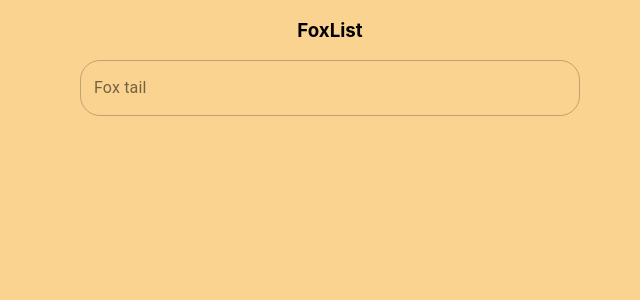
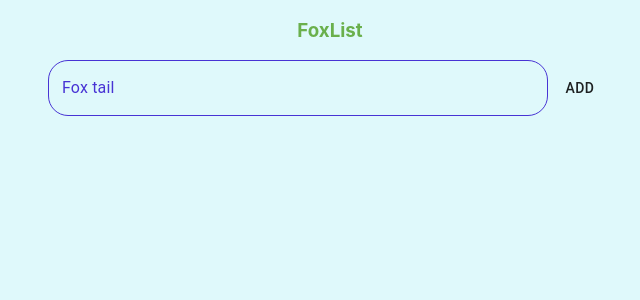
Before and after one commit to GKonar/FoxList, a React (Create React App) app: page / in a window 1280 px wide. Shown: the top 300 px of the page, without its empty margins (310-950 px from the left). Built offline with nearby package versions, Linux system fonts and the light colour scheme.

Commit message:
Play more witch MaterialUi

```diff
--- a/src/App.js
+++ b/src/App.js
@@ -9,7 +9,11 @@ const useStyles = makeStyles({
     flexDirection: "column",
     height: "100vh",
     alignItems: "center",
-    backgroundColor: "#fad390",
+    backgroundColor: "#dff9fb",
+  },
+
+  Header: {
+    color: "#6ab04c",
   },
 });
 
@@ -18,7 +22,7 @@ const App = () => {
 
   return (
     <div className={classes.App}>
-      <h3>FoxList</h3>
+      <h3 className={classes.Header}>FoxList</h3>
       <SearchInput productsObj={productsObj} />
     </div>
   );
--- a/src/Components/SearchInput.js
+++ b/src/Components/SearchInput.js
@@ -2,6 +2,7 @@ import { useState } from "react";
 
 import TextField from "@material-ui/core/TextField";
 import Autocomplete from "@material-ui/lab/Autocomplete";
+import { Button } from "@material-ui/core";
 import { StylesProvider } from "@material-ui/core/styles";
 
 import "./SearchInput.scss";
@@ -19,7 +20,7 @@ const SearchInput = ({ productsObj }) => {
     // get first letter
     const firstLetter = searchValue.charAt(0).toUpperCase();
 
-    // select right array in object
+    // select array with right letter key in object
     let firstLetterArray = productsObj[language][firstLetter];
 
     // filter array
@@ -28,12 +29,19 @@ const SearchInput = ({ productsObj }) => {
         p.toLowerCase().includes(searchValue.toLowerCase()) &&
         p[0] === searchValue[0]?.toLowerCase(),
     );
+    console.log("hej");
 
     setProducts(searchValue.length > 0 ? filterdArray : []);
   };
 
+  const handleSubmit = e => {
+    e.preventDefault();
+    console.log("go");
+  };
+
   return (
     <StylesProvider injectFirst>
+      <form className="form" onSubmit={handleSubmit}>
         <Autocomplete
           style={{ width: 500 }}
           freeSolo
@@ -49,6 +57,8 @@ const SearchInput = ({ productsObj }) => {
             />
           )}
         />
+        <Button type="submit">Add</Button>
+      </form>
     </StylesProvider>
   );
 };
--- a/src/Components/SearchInput.scss
+++ b/src/Components/SearchInput.scss
@@ -1,8 +1,37 @@
+.form {
+  display: flex;
+}
+
 .MuiOutlinedInput-root {
   position: relative;
   border-radius: 20px;
+
+  .MuiOutlinedInput-notchedOutline {
+    border-color: #4834d4;
+  }
+
+  &.Mui-focused {
+    .MuiOutlinedInput-notchedOutline {
+      border-color: #4834d4;
+    }
+  }
 }
 
-.MuiFormLabel-root.Mui-focused {
-  color: salmon;
+.MuiOutlinedInput-root:hover {
+  .MuiOutlinedInput-notchedOutline {
+    border-color: #686de0;
+  }
 }
+
+.MuiFormLabel-root {
+  color: #4834d4;
+
+  &.Mui-focused {
+    color: #4834d4;
+  }
+}
+
+// submit button
+.MuiButton-root {
+  border-radius: 50%;
+}
```
Lines whose indentation alone changed are shown as unchanged.
